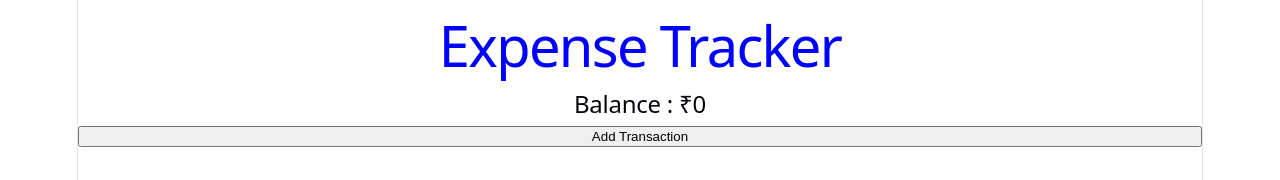
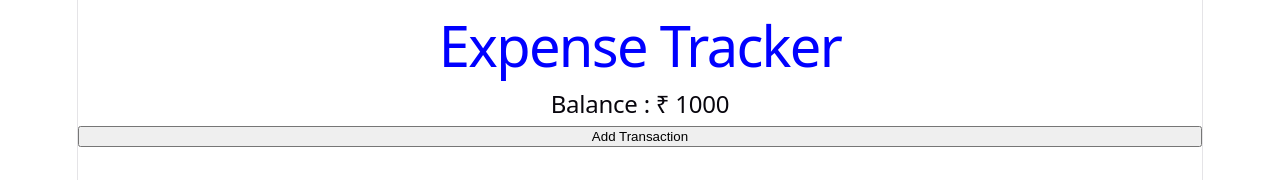
Before and after one commit to abhi12012/expense-tracker-react, a React (Vite) app in the folder expense-tracker-react/: page / in a window 1280 px wide. Shown: the top 180 px of the page. Built offline with nearby package versions, Linux system fonts and the light colour scheme.

Commit message:
Add dynamic balance display

```diff
--- a/expense-tracker-react/src/App.jsx
+++ b/expense-tracker-react/src/App.jsx
@@ -2,14 +2,15 @@ import './App.css'
 
 function App() {
 
+  let balance = 1000;
 
   return (
     <>
       <h1 className="title">Expense Tracker</h1>
-      <h2>Balance : ₹0</h2>
+      <h2>Balance : ₹ {balance}</h2>
       <button>Add Transaction</button>
     </>
-)
+  )
 }
 
 export default App
```
